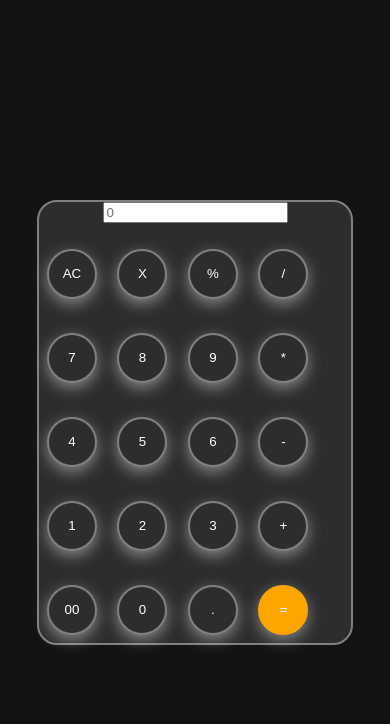
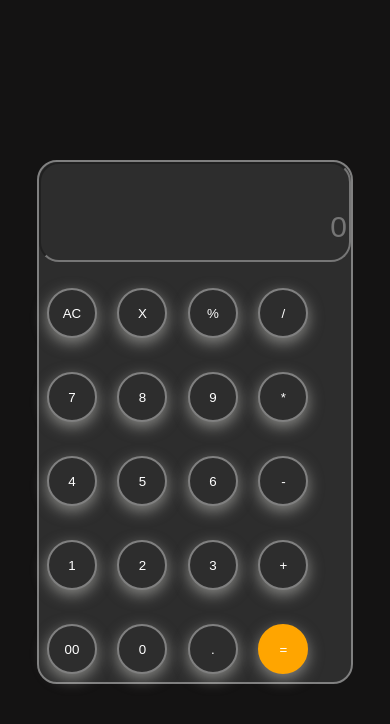
Before and after one commit to bharatbhatt101/calculator.in, a plain HTML site: page index.html in a window 390 px wide. Drawn offline with Linux system fonts and the light colour scheme.

Commit message:
Update style.css

```diff
--- a/style.css
+++ b/style.css
@@ -26,7 +26,7 @@ body
     border: none;
 }
 
-.text span {
+.text input {
     text-align: right;
     width: 280px;
     font-size: 30px;
@@ -120,7 +120,7 @@ body
     background-color: rgb(45, 45, 45);
     border-radius: 20px;
 }
-    .text span {
+    .text input {
     text-align: right;
     width:100%;
     font-size: 30px;
```
